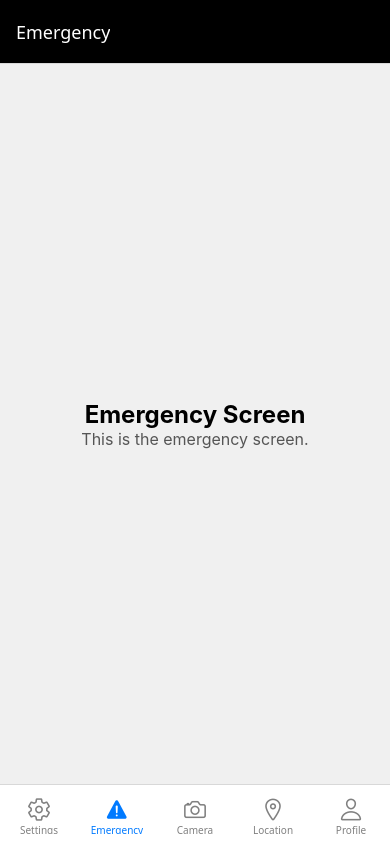
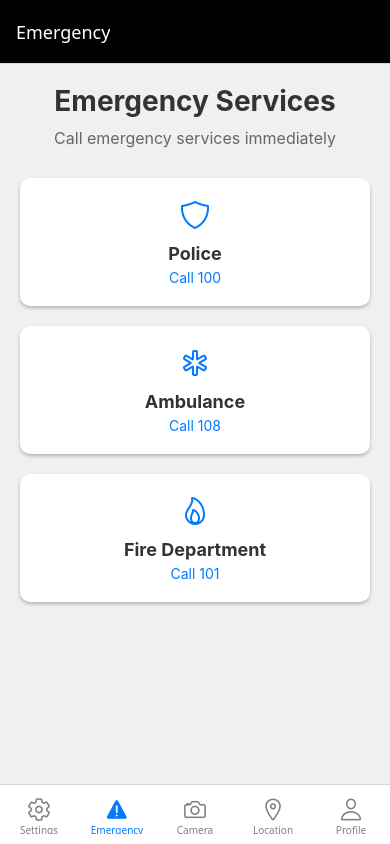
Before and after one commit to roche-elroy/aromatic, a React Native app: screen /Emergency in a window 390 px wide. Built offline with nearby package versions, Linux system fonts and the light colour scheme; what expo-file-system would draw is missing.

Commit message:
Added translations for emergency services with emergency numbers

```diff
--- a/src/components/emergency/Emergency.tsx
+++ b/src/components/emergency/Emergency.tsx
@@ -1,11 +1,63 @@
-import React from 'react';
-import { View, Text, StyleSheet } from 'react-native';
+import React, { useEffect, useState } from 'react';
+import { View, Text, StyleSheet, TouchableOpacity } from 'react-native';
+import { Ionicons } from '@expo/vector-icons';
+import { useTranslation } from '../../context/TranslationContext';
 
-export default function EmergencyScreen(){
-    return(
+export default function EmergencyScreen() {
+    const { translateText, targetLanguage } = useTranslation();
+    const [translations, setTranslations] = useState({
+        title: 'Emergency Services',
+        description: 'Call emergency services immediately',
+        police: 'Police',
+        ambulance: 'Ambulance',
+        fire: 'Fire Department',
+        call: 'Call'
+    });
+
+    useEffect(() => {
+        const translateUI = async () => {
+            try {
+                const translated = {
+                    title: await translateText('Emergency Services'),
+                    description: await translateText('Call emergency services immediately'),
+                    police: await translateText('Police'),
+                    ambulance: await translateText('Ambulance'),
+                    fire: await translateText('Fire Department'),
+                    call: await translateText('Call')
+                };
+                setTranslations(translated);
+            } catch (error) {
+                console.error('Translation error:', error);
+            }
+        };
+
+        translateUI();
+    }, [targetLanguage, translateText]);
+
+    return (
         <View style={styles.container}>
-            <Text style={styles.title}>Emergency Screen</Text>
-            <Text style={styles.description}>This is the emergency screen.</Text>
+            <Text style={styles.title}>{translations.title}</Text>
+            <Text style={styles.description}>{translations.description}</Text>
+
+            <View style={styles.servicesContainer}>
+                <TouchableOpacity style={styles.serviceButton}>
+                    <Ionicons name="shield-outline" size={32} color="#007AFF" />
+                    <Text style={styles.serviceText}>{translations.police}</Text>
+                    <Text style={styles.callText}>{translations.call} 100</Text>
+                </TouchableOpacity>
+
+                <TouchableOpacity style={styles.serviceButton}>
+                    <Ionicons name="medical-outline" size={32} color="#007AFF" />
+                    <Text style={styles.serviceText}>{translations.ambulance}</Text>
+                    <Text style={styles.callText}>{translations.call} 108</Text>
+                </TouchableOpacity>
+
+                <TouchableOpacity style={styles.serviceButton}>
+                    <Ionicons name="flame-outline" size={32} color="#007AFF" />
+                    <Text style={styles.serviceText}>{translations.fire}</Text>
+                    <Text style={styles.callText}>{translations.call} 101</Text>
+                </TouchableOpacity>
+            </View>
         </View>
     );
 }
@@ -13,16 +65,45 @@ export default function EmergencyScreen(){
 const styles = StyleSheet.create({
     container: {
         flex: 1,
-        justifyContent: 'center',
-        alignItems: 'center',
+        padding: 20,
         backgroundColor: '#f0f0f0',
     },
     title: {
-        fontSize: 24,
+        fontSize: 28,
         fontWeight: 'bold',
+        color: '#333',
+        marginBottom: 10,
+        textAlign: 'center'
     },
     description: {
         fontSize: 16,
-        color: '#555',
+        color: '#666',
+        marginBottom: 30,
+        textAlign: 'center'
     },
+    servicesContainer: {
+        gap: 20,
+    },
+    serviceButton: {
+        backgroundColor: '#fff',
+        padding: 20,
+        borderRadius: 10,
+        alignItems: 'center',
+        elevation: 3,
+        shadowColor: '#000',
+        shadowOffset: { width: 0, height: 2 },
+        shadowOpacity: 0.25,
+        shadowRadius: 3.84,
+    },
+    serviceText: {
+        fontSize: 18,
+        fontWeight: 'bold',
+        color: '#333',
+        marginTop: 10,
+    },
+    callText: {
+        fontSize: 14,
+        color: '#007AFF',
+        marginTop: 5,
+    }
 });
```
